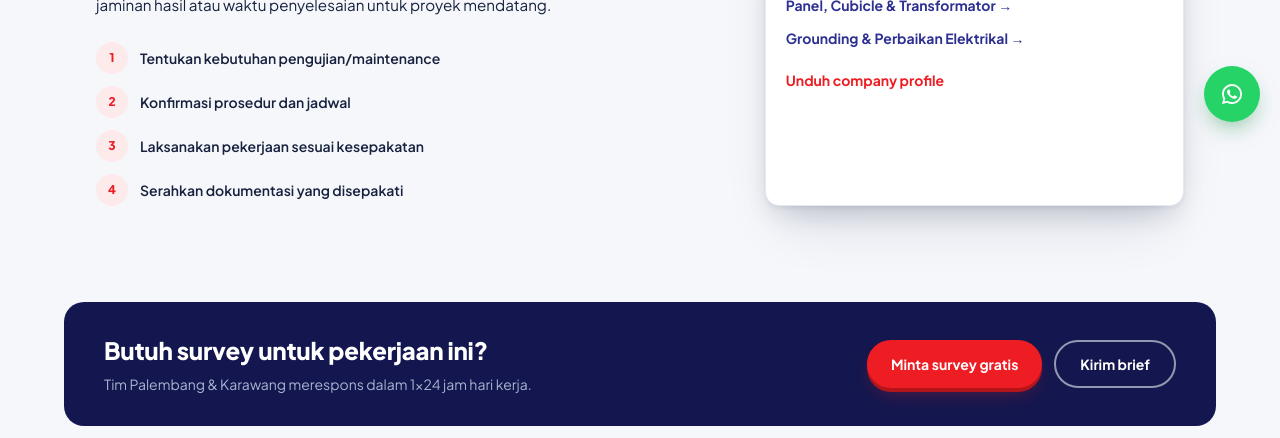
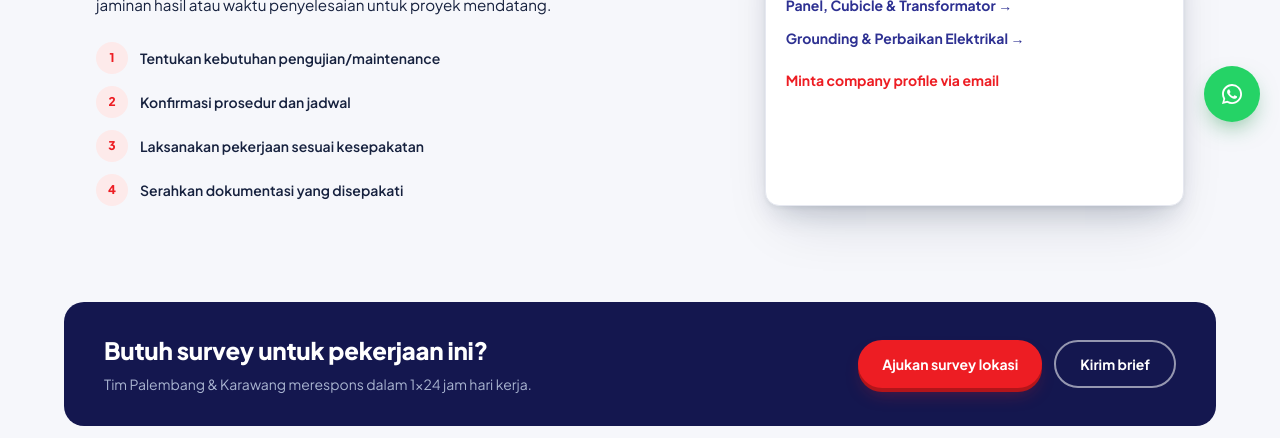
Before and after one commit to nihtlouw/bsm-company-profile, a React (Vite) app in the folder exports/berjaya-company-profile/: page /layanan/commissioning in a window 1280 px wide. Shown: the part 658-1096 px from the top of the page. Built offline with nearby package versions, Linux system fonts and the light colour scheme.

Commit message:
Update service page calls to avoid unsupported free-survey and PDF promises

```diff
--- a/exports/berjaya-company-profile/src/pages/service.tsx
+++ b/exports/berjaya-company-profile/src/pages/service.tsx
@@ -5,7 +5,7 @@ import { Button } from "@/components/ui/button";
 import { JsonLd } from "@/lib/json-ld";
 import { breadcrumbJsonLd, serviceJsonLd } from "@/lib/seo";
 import { SeoHead } from "@/lib/seo-head";
-import { COMPANY, PROFILE_FILENAME, PROFILE_PDF, SERVICE_PAGES, SERVICES } from "@/lib/site-data";
+import { COMPANY, PROFILE_PDF, SERVICE_PAGES, SERVICES } from "@/lib/site-data";
 
 export function ServiceRoute() {
   const { slug = "" } = useParams();
@@ -68,10 +68,10 @@ export function ServiceRoute() {
             </ul>
             <a
               href={PROFILE_PDF}
-              download={PROFILE_FILENAME}
+
               className="mt-5 inline-block text-sm font-bold text-brand"
             >
-              Unduh company profile
+              Minta company profile via email
             </a>
           </aside>
         </section>
@@ -80,7 +80,7 @@ export function ServiceRoute() {
           note="Tim Palembang & Karawang merespons dalam 1×24 jam hari kerja."
         >
           <Button asChild>
-            <Link to="/kampanye-instalasi-listrik">Minta survey gratis</Link>
+            <Link to="/kampanye-instalasi-listrik">Ajukan survey lokasi</Link>
           </Button>
           <Button asChild variant="outline-light">
             <a href="/#contact">Kirim brief</a>
```
